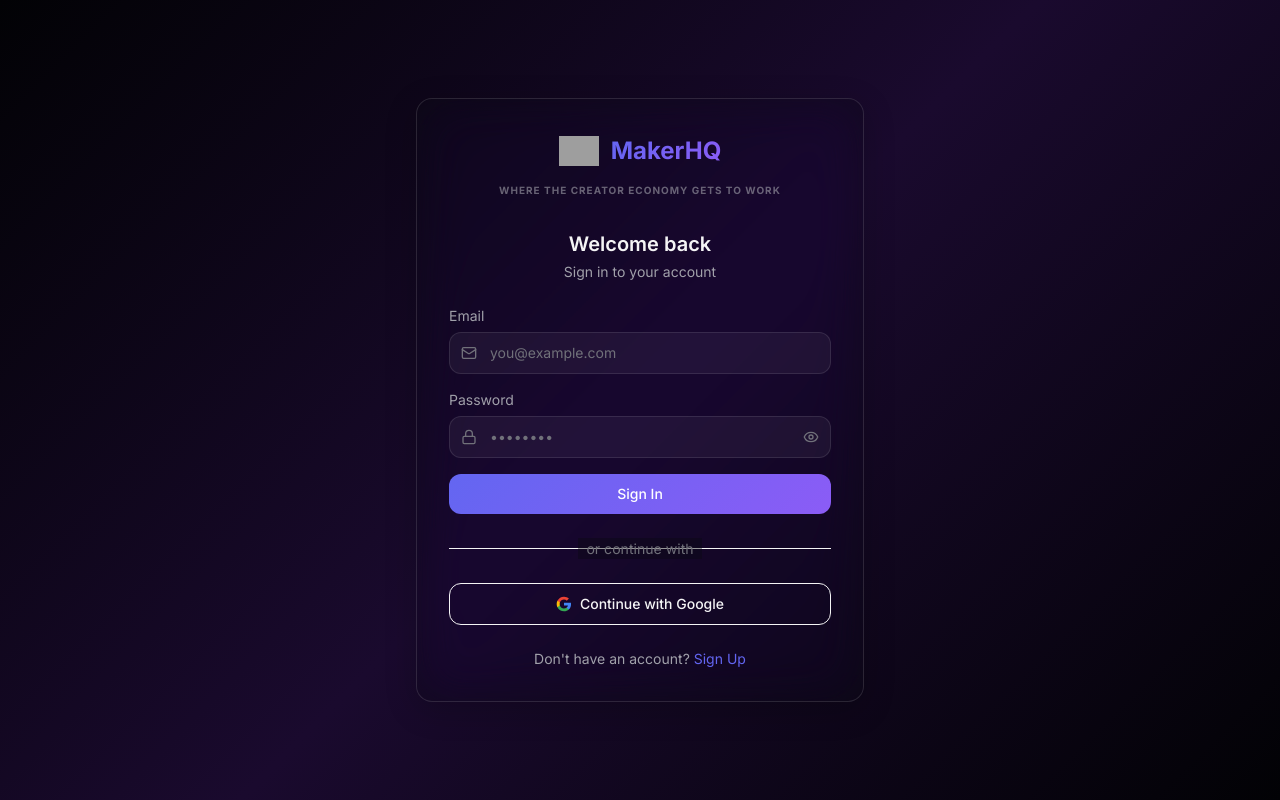
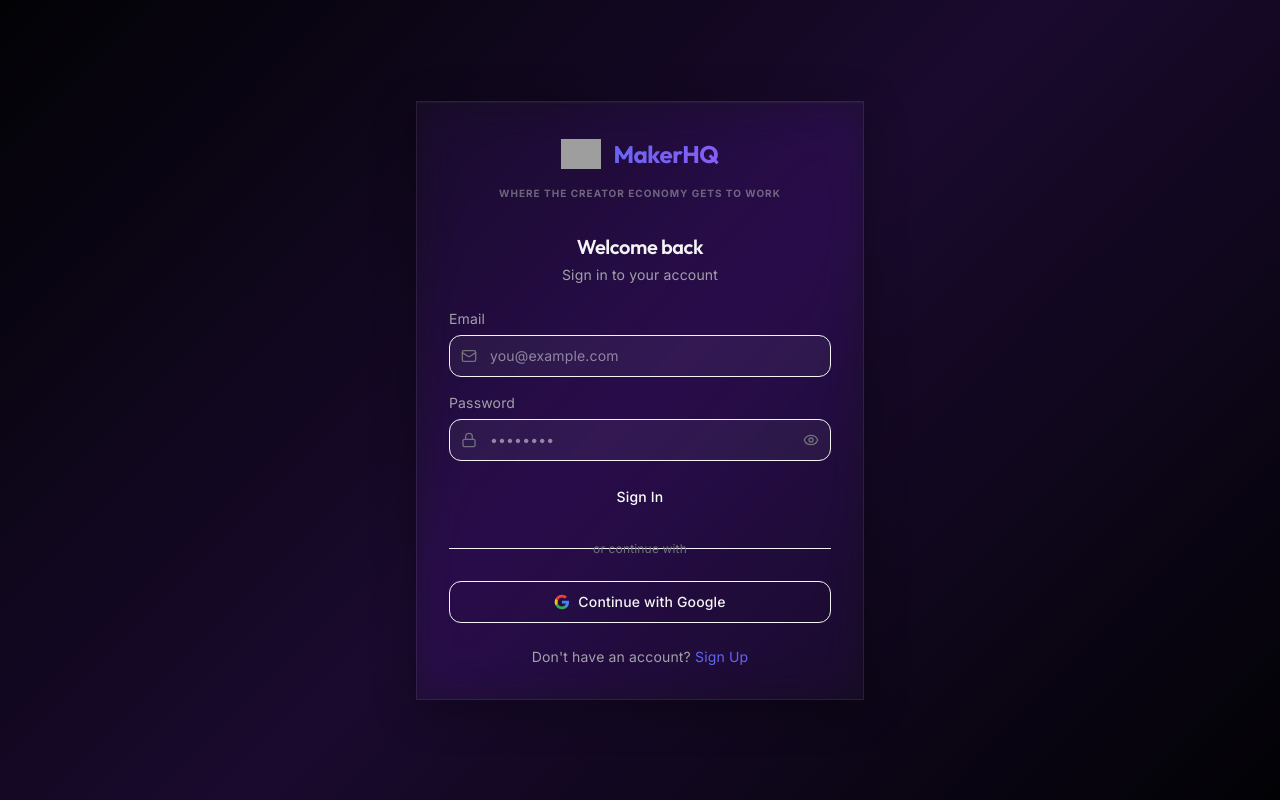
Before and after one commit to vasanthshettyy/BrandSync, a React (Vite) app: page /login in a window 1280 px wide. Built offline with nearby package versions, Linux system fonts and the light colour scheme; no server answers; grey boxes are pictures that could not be loaded.

Commit message:
style: overhaul design system foundation (Phase 1)

```diff
--- a/src/index.css
+++ b/src/index.css
@@ -1,8 +1,8 @@
-@import url('https://fonts.googleapis.com/css2?family=Inter:wght@300;400;500;600;700&family=Outfit:wght@400;500;600;700;800&family=JetBrains+Mono:wght@400;500&display=swap');
+@import url('https://fonts.googleapis.com/css2?family=Inter:wght@400;500;600;700;800;900&family=Outfit:wght@400;500;600;700;800&family=JetBrains+Mono:wght@400;500&display=swap');
 @import "tailwindcss";
 
 /* ===========================
-   MakerHQ Design System (UI/UX Pro Max)   =========================== */
+   BrandSync Design System (Apple-Level UI/UX)   =========================== */
 
 @theme {
   /* Brand Colors */
@@ -23,6 +23,7 @@
   --color-info: #3B82F6;
 
   /* Surfaces */
+  --color-background: #0B0F1A;
   --color-surface-900: #020205;
   --color-surface-800: #080812;
   --color-surface-700: #0F0F1D;
@@ -31,7 +32,7 @@
 
   --color-surface-50: #FAFAFA;
   --color-surface-100: #F4F4F5;
-  --color-surface-200: #E4E4E7;
+  --color-surface-200: #27272a;
 
   /* Text */
   --color-text-primary: #F4F4F5;
@@ -41,130 +42,47 @@
   --color-text-dark-secondary: #52525B;
 
   /* Glass Effects */
-  --color-glass-dark: rgba(10, 10, 15, 0.4);
-  --color-glass-light: rgba(255, 255, 255, 0.4);
-  --color-glass-border: rgba(255, 255, 255, 0.12);
+  --color-glass-dark: rgba(11, 15, 26, 0.6);
+  --color-glass-light: rgba(255, 255, 255, 0.03);
+  --color-glass-border: rgba(255, 255, 255, 0.08);
 
   /* Radius */
   --radius-sm: 0.375rem;
   --radius-md: 0.5rem;
   --radius-lg: 0.75rem;
   --radius-xl: 1rem;
+  --radius-2xl: 1.25rem;
 
   /* Shadows */
   --shadow-glass: 0 8px 32px rgba(0, 0, 0, 0.2);
-  --shadow-card: 0 2px 8px rgba(0, 0, 0, 0.05);
-  --shadow-card-hover: 0 10px 25px rgba(99, 102, 241, 0.15);
-  --shadow-elevated: 0 25px 50px rgba(0, 0, 0, 0.3);
+  --shadow-card: 0 10px 40px rgba(0, 0, 0, 0.3);
+  --shadow-card-hover: 0 20px 50px rgba(0, 0, 0, 0.4);
+  --shadow-elevated: 0 25px 50px rgba(0, 0, 0, 0.5);
+  --shadow-primary-glow: 0 10px 40px rgba(99, 102, 241, 0.25);
 
   /* Animations */
   --animate-fade-in: fadeIn 0.3s ease-out;
   --animate-slide-up: slideUp 0.3s ease-out;
   --animate-modal-scale-up: modalScaleUp 0.4s cubic-bezier(0.16, 1, 0.3, 1);
-  --animate-pulse-dot: pulseDot 2s cubic-bezier(0.4, 0, 0.6, 1) infinite;
+  --animate-page-enter: fadeSlideIn 0.4s cubic-bezier(0.4, 0, 0.2, 1) forwards;
 
   /* Apple-style Premium Easing */
-  --ease-apple: cubic-bezier(0.32, 0.72, 0, 1);
-  --duration-apple: 500ms;
-}
-
-@layer components {
-  .glass-apple {
-    backdrop-filter: blur(20px) saturate(180%);
-    border: 1px solid var(--color-glass-border);
-    box-shadow:
-      0 4px 6px -1px rgba(0, 0, 0, 0.1),
-      0 2px 4px -1px rgba(0, 0, 0, 0.06),
-      0 10px 15px -3px rgba(0, 0, 0, 0.1),
-      inset 0 0 0 1px rgba(255, 255, 255, 0.08);
-  }
-
-  .active-pill-glow {
-    background: linear-gradient(90deg, var(--color-primary) 0%, var(--color-secondary) 100%);
-    position: relative;
-    color: white !important;
-    box-shadow: 0 4px 15px rgba(99, 102, 241, 0.4);
-  }
-
-  .active-pill-glow::before {
-    content: '';
-    position: absolute;
-    inset: 0;
-    background: inherit;
-    filter: blur(12px);
-    opacity: 0.4;
-    z-index: -1;
-    border-radius: inherit;
-  }
-
-  .glass-card {
-    background: var(--color-glass-dark);
-    backdrop-filter: blur(24px) saturate(180%);
-    border: 1px solid var(--color-glass-border);
-    border-radius: var(--radius-xl);
-    box-shadow: var(--shadow-glass);
-    transition: transform 0.2s var(--ease-apple), box-shadow 0.2s var(--ease-apple);
-  }
-
-  .light-glass-card {
-    background: var(--color-glass-light);
-    border-color: rgba(0, 0, 0, 0.05);
-    box-shadow: var(--shadow-card);
-  }
+  --ease-apple: cubic-bezier(0.4, 0, 0.2, 1);
+  --duration-apple: 400ms;
 }
 
 @layer base {
-  html {
-    scroll-behavior: smooth;
+  body {
+    background-color: var(--color-background);
+    color: var(--color-text-primary);
+    font-family: 'Inter', system-ui, sans-serif;
+    letter-spacing: 0.01em;
+    -webkit-font-smoothing: antialiased;
   }
 
-  a,
-  button,
-  input,
-  textarea,
-  select,
-  [role="button"],
-  [type="button"],
-  [type="submit"],
-  [type="reset"] {
-    transition-property: all;
-    transition-duration: 300ms;
-    transition-timing-function: var(--ease-apple);
-  }
-
-  h1 {
-    font-size: 1.75rem;
-    font-weight: 700;
-    line-height: 1.2;
-  }
-
-  h2 {
-    font-size: 1.15rem;
-    font-weight: 600;
-    line-height: 1.3;
-  }
-
-  p,
-  div,
-  span {
-    font-size: 0.88rem;
-    line-height: 1.5;
-  }
-
-  small {
-    font-size: 0.75rem;
-  }
-
-  body {
-    background-color: var(--color-surface-900);
-    color: var(--color-text-primary);
-    font-family: 'Inter', system-ui, sans-serif;
-  }
-
-  .light body,
-  body.light {
-    background-color: var(--color-surface-50);
-    color: var(--color-text-dark-primary);
+  h1, h2, h3, h4, .font-display {
+    font-family: 'Outfit', 'Inter', sans-serif;
+    letter-spacing: -0.02em;
   }
 
   ::-webkit-scrollbar {
@@ -177,234 +95,87 @@
   }
 
   ::-webkit-scrollbar-thumb {
-    background: var(--color-text-muted);
+    background: rgba(255, 255, 255, 0.1);
     border-radius: 999px;
   }
 
-  select {
-    color-scheme: dark;
-  }
-
-  .light select,
-  body.light select {
-    color-scheme: light;
-  }
-
-  option {
-    background-color: #161625;
-    color: white;
-  }
-
-  .light option,
-  body.light option {
-    background-color: white;
-    color: #09090B;
+  ::-webkit-scrollbar-thumb:hover {
+    background: rgba(255, 255, 255, 0.2);
   }
 }
 
 @layer components {
-
-  /* Forms */
-  input:not([type="checkbox"]):not([type="radio"]):not([type="file"]),
-  textarea,
-  select {
-    @apply w-full px-4 py-2.5 bg-white/[0.02] border border-white/10 rounded-xl text-sm outline-none transition-all duration-300 placeholder:text-text-muted;
+  .glass-card {
+    background: var(--color-glass-light);
+    backdrop-filter: blur(20px) saturate(180%);
+    border: 1px solid var(--color-glass-border);
+    box-shadow: var(--shadow-card), inset 0 1px 1px rgba(255, 255, 255, 0.05);
+    transition: all var(--duration-apple) var(--ease-apple);
+    overflow: hidden;
   }
 
-  .light input:not([type="checkbox"]):not([type="radio"]):not([type="file"]),
-  .light textarea,
-  .light select {
-    @apply bg-black/[0.02] border-black/10 text-text-dark-primary;
+  .glass-card:hover {
+    transform: translateY(-4px) scale(1.01);
+    background: rgba(255, 255, 255, 0.05);
+    border-color: rgba(255, 255, 255, 0.15);
+    box-shadow: var(--shadow-card-hover);
   }
 
-  input:focus,
-  textarea:focus,
-  select:focus {
-    border-color: rgba(99, 102, 241, 0.5);
-    outline: none;
-    box-shadow: 0 0 0 3px rgba(99, 102, 241, 0.2), 0 0 15px rgba(99, 102, 241, 0.1);
-    background: rgba(255, 255, 255, 0.05);
-  }
-
-  /* Modal */
-  .modal-overlay {
-    @apply fixed inset-0 z-50 bg-black/60 backdrop-blur-xl flex items-center justify-center p-4 animate-fade-in;
-  }
-
-  .modal-content {
-    background: var(--color-glass-dark);
-    backdrop-filter: blur(24px) saturate(180%);
-    border: 1px solid var(--color-glass-border);
-    border-radius: var(--radius-xl);
-    transition: transform 0.2s var(--ease-apple), box-shadow 0.2s var(--ease-apple);
-    @apply w-full max-w-lg overflow-hidden animate-modal-scale-up shadow-elevated;
-  }
-
-  /* Buttons */
   .btn-primary {
     background: linear-gradient(135deg, var(--color-primary) 0%, var(--color-secondary) 100%);
-    @apply relative overflow-hidden text-white px-6 py-2.5 rounded-xl font-bold text-sm transition-all duration-300 active:scale-[0.97] shadow-lg shadow-indigo-500/20 hover:shadow-indigo-500/40 hover:-translate-y-0.5 flex items-center justify-center gap-2;
-  }
-
-  .btn-primary::after {
-    content: '';
-    @apply absolute top-0 -left-full w-full h-full bg-gradient-to-r from-transparent via-white/20 to-transparent skew-x-[-20deg] transition-all duration-700;
-  }
-
-  .btn-primary:hover::after {
-    @apply left-[150%];
+    @apply relative overflow-hidden text-white px-6 py-2.5 font-bold text-sm active:scale-[0.97] shadow-lg shadow-indigo-500/20 hover:shadow-indigo-500/40 hover:-translate-y-0.5 flex items-center justify-center gap-2;
+    transition: all 0.25s var(--ease-apple);
+    border-radius: 12px;
   }
 
   .btn-secondary {
-    @apply px-6 py-2.5 rounded-xl font-bold text-sm border border-white/10 bg-white/5 text-text-primary transition-all duration-300 hover:bg-white/10 hover:border-white/20 active:scale-[0.97] flex items-center justify-center gap-2;
+    @apply px-6 py-2.5 font-bold text-sm border border-white/10 bg-white/5 text-text-primary hover:bg-white/10 hover:border-white/20 active:scale-[0.97] flex items-center justify-center gap-2;
+    transition: all 0.25s var(--ease-apple);
+    border-radius: 12px;
   }
 
-  /* Filters */
-  .filter-bar {
-    background: var(--color-glass-dark);
-    backdrop-filter: blur(24px) saturate(180%);
-    border: 1px solid var(--color-glass-border);
-    border-radius: var(--radius-xl);
-    transition: transform 0.2s var(--ease-apple), box-shadow 0.2s var(--ease-apple);
-    @apply w-full flex flex-wrap items-center gap-4 p-4 mb-8 border-white/5 shadow-xl;
+  .page-enter {
+    animation: var(--animate-page-enter);
   }
 
-  .filter-group {
-    @apply flex flex-col gap-1.5 flex-1 min-w-[160px];
-  }
+  .card-padding { padding: 24px; }
+  .section-gap { gap: 32px; }
 
-  .filter-label {
-    @apply text-[10px] font-bold uppercase tracking-widest text-text-muted px-1;
-  }
-}
-
-@layer utilities {
   .text-gradient {
     background: linear-gradient(135deg, var(--color-primary) 0%, var(--color-secondary) 100%);
     -webkit-background-clip: text;
     -webkit-text-fill-color: transparent;
     background-clip: text;
   }
-
-  .bg-gradient-brand {
-    background: linear-gradient(135deg, var(--color-primary) 0%, var(--color-secondary) 100%);
-  }
-
-  .fade-slide-up {
-    animation: slideUp 0.6s cubic-bezier(0.16, 1, 0.3, 1) forwards;
-    opacity: 0;
-  }
-
-  /* Premium Icon Animations */
-  .icon-hover-effect {
-    @apply transition-all duration-300 ease-out;
-  }
-
-  .group:hover .icon-hover-effect,
-  button:hover .icon-hover-effect {
-    @apply scale-110 -translate-y-0.5 text-primary;
-    filter: drop-shadow(0 0 8px rgba(99, 102, 241, 0.4));
-  }
-
-  .icon-scale { @apply transition-transform duration-300; }
-  .group:hover .icon-scale, button:hover .icon-scale { @apply scale-110; }
-
-
-  .stagger-1 {
-    animation-delay: 100ms;
-  }
-
-  .stagger-2 {
-    animation-delay: 200ms;
-  }
-
-  .stagger-3 {
-    animation-delay: 300ms;
-  }
-
-  .stagger-4 {
-    animation-delay: 400ms;
-  }
-
-  @media (prefers-reduced-motion: reduce) {
-
-    *,
-    ::before,
-    ::after {
-      animation-delay: -1ms !important;
-      animation-duration: 1ms !important;
-      transition-duration: 0s !important;
-    }
-  }
 }
 
-/* ===========================
-   Keyframes
-   =========================== */
+@keyframes fadeSlideIn {
+  from { opacity: 0; transform: translateY(10px); }
+  to { opacity: 1; transform: translateY(0); }
+}
+
 @keyframes fadeIn {
-  from {
-    opacity: 0;
-  }
+  from { opacity: 0; }
+  to { opacity: 1; }
+}
 
-  to {
-    opacity: 1;
-  }
+@keyframes slideUp {
+  from { opacity: 0; transform: translateY(12px); }
+  to { opacity: 1; transform: translateY(0); }
 }
 
 @keyframes modalScaleUp {
-  from {
-    opacity: 0;
-    transform: scale(0.95) translateY(10px);
-  }
-
-  to {
-    opacity: 1;
-    transform: scale(1) translateY(0);
-  }
-}
-
-@keyframes slideUp {
-  from {
-    opacity: 0;
-    transform: translateY(12px);
-  }
-
-  to {
-    opacity: 1;
-    transform: translateY(0);
-  }
-}
-
-@keyframes pulseDot {
-
-  0%,
-  100% {
-    opacity: 1;
-    transform: scale(1);
-  }
-
-  50% {
-    opacity: 0.5;
-    transform: scale(1.5);
-  }
+  from { opacity: 0; transform: scale(0.95) translateY(10px); }
+  to { opacity: 1; transform: scale(1) translateY(0); }
 }
 
 @keyframes shimmer {
-  0% {
-    background-position: -200% 0;
-  }
-  100% {
-    background-position: 200% 0;
-  }
+  0% { background-position: -200% 0; }
+  100% { background-position: 200% 0; }
 }
 
 .glossy-sheen {
-  background: linear-gradient(
-    90deg,
-    transparent,
-    rgba(255, 255, 255, 0.08),
-    transparent
-  );
+  background: linear-gradient(90deg, transparent, rgba(255, 255, 255, 0.08), transparent);
   background-size: 200% 100%;
 }
 
```
